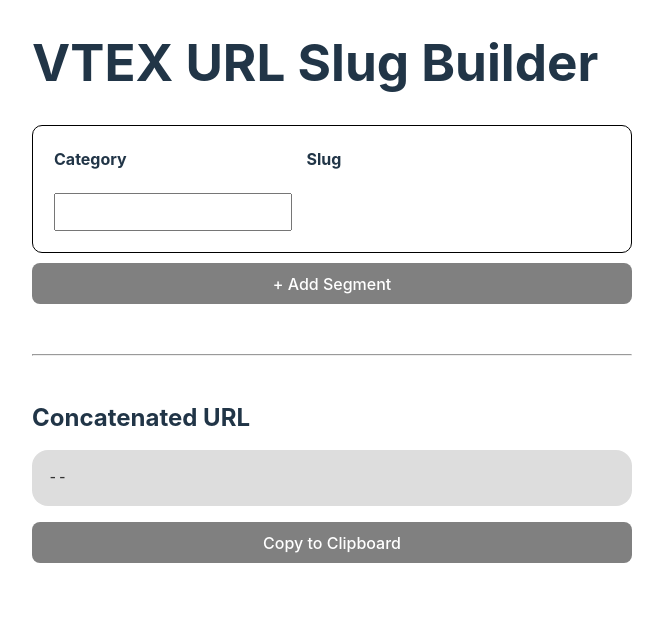
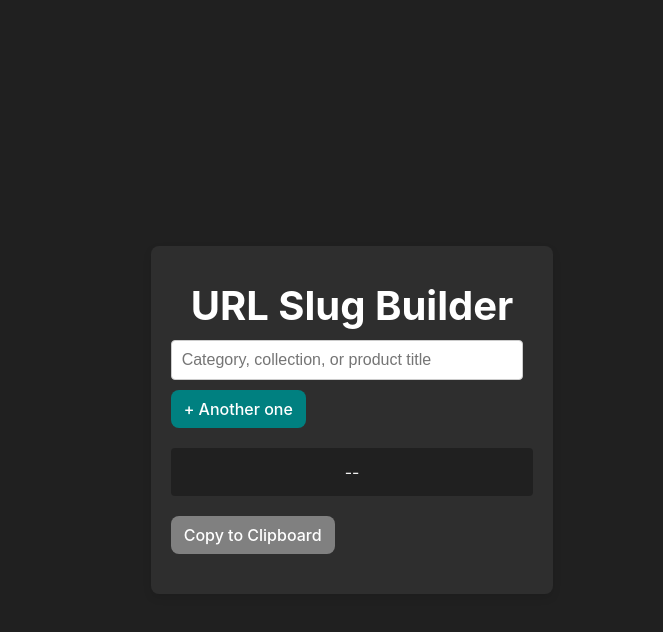
Before and after one commit to batzlerg/vtex-url-slug-builder, a React (Vite) app: page / in a window 1280 px wide. Shown: the top 632 px of the page, without its empty margins (308-971 px from the left). Built offline with nearby package versions, Linux system fonts and the light colour scheme.

Commit message:
basic redesign to simplify

```diff
--- a/src/App.tsx
+++ b/src/App.tsx
@@ -1,129 +1,83 @@
-import React, { useState, useEffect } from "react";
+import React, { useState } from "react";
 import { slugify } from "./utils";
 
-// Main App component
-function App() {
+const App = () => {
   const [inputs, setInputs] = useState<string[]>([""]);
-  const [isCopied, setIsCopied] = useState(false);
+  const [output, setOutput] = useState("");
 
-  useEffect(() => {
-    // Read initial state from the URL hash
-    const handleHashChange = () => {
-      const hash = decodeURI(window.location.hash.substring(1));
-      const segments = hash.split("/").filter((segment) => segment !== "");
-      if (segments && segments.some((s) => ![undefined, ""].includes(s))) {
-        setInputs(segments);
-      }
+  const handleInputChange =
+    (index: number) => (e: React.ChangeEvent<HTMLInputElement>) => {
+      const newInputs = [...inputs];
+      newInputs[index] = e.target.value;
+      setInputs(newInputs);
+      updateOutput(newInputs);
     };
 
-    // handle base case of data already in the URL
-    handleHashChange();
-
-    window.addEventListener("hashchange", handleHashChange);
-
-    // Clean up the event listener when the component unmounts
-    return () => {
-      window.removeEventListener("hashchange", handleHashChange);
-    };
-  }, []);
-
-  useEffect(() => {
-    // Update URL hash when inputs state changes
-    const newHash = `/${inputs.filter((slug) => slug !== "").join("/")}`;
-    window.location.hash = newHash;
-  }, [inputs]);
-
-  const handleInputChange = (index: number, value: string) => {
-    const newInputs = [...inputs];
-    newInputs[index] = value;
-    setInputs(newInputs);
+  const addInputField = () => {
+    setInputs([...inputs, ""]);
   };
 
-  const handleRemoveInput = (indexToRemove: number) => {
-    const newInputs = [...inputs];
-    newInputs.splice(indexToRemove, 1);
-    if (newInputs.length > 0) {
-      setInputs(newInputs);
-    } else {
-      setInputs([""]);
-    }
+  const removeInputField = (index: number) => () => {
+    const newInputs = inputs.filter((_, i) => i !== index);
+    setInputs(newInputs);
+    updateOutput(newInputs);
   };
 
-  const copyToClipboard = (text: string) => {
-    console.log(`copied "${text}"`);
-    navigator.clipboard.writeText(text).then(
-      () => {
-        setIsCopied(true);
-        setTimeout(() => setIsCopied(false), 2000);
-      },
-      (err) => {
-        console.error(err);
-      },
-    );
+  const updateOutput = (inputs: string[]) => {
+    const slugifiedStrings = inputs.map((input) => slugify(input));
+    setOutput(slugifiedStrings.join("/"));
   };
 
-  const concatUrl = inputs
-    .map(slugify)
-    .filter((slug) => slug !== "")
-    .join("/");
+  const copyToClipboard = () => {
+    navigator.clipboard.writeText(output);
+    alert("Copied to clipboard!");
+  };
 
   return (
-    <div style={{ width: "100%" }}>
-      <h1>VTEX URL Slug Builder</h1>
-      <table style={{ width: "100%" }}>
-        <thead>
-          <tr>
-            <th style={{ width: "45%" }}>Category</th>
-            <th style={{ width: "50%" }}>Slug</th>
-            <th style={{ width: "5%" }}></th>
-          </tr>
-        </thead>
-        <tbody>
+    <div className="container">
+      <h1>URL Slug Builder</h1>
+      <div className="module-wrapper">
+        <div className="input-group-container">
           {inputs.map((input, index) => (
-            <tr key={index}>
-              <td>
-                <input
-                  type="text"
-                  value={inputs[index] || ""}
-                  onChange={(e) => handleInputChange(index, e.target.value)}
-                />
-              </td>
-              <td>{slugify(inputs[index] || "")}</td>
-              {inputs[index] !== "" && (
-                <td
-                  style={{ cursor: "pointer" }}
-                  onClick={() => handleRemoveInput(index)}
+            <div key={index} className="input-group">
+              <input
+                type="text"
+                value={input}
+                onChange={handleInputChange(index)}
+                placeholder="Category, collection, or product title"
+                className="input-field"
+              />
+              {Boolean(input) && (
+                <button
+                  onClick={removeInputField(index)}
+                  disabled={inputs.length === 1}
+                  className="square-button"
+                  aria-label="Remove"
                 >
-                  ❌
-                </td>
+                  &#10006;
+                </button>
               )}
-            </tr>
+            </div>
           ))}
-        </tbody>
-      </table>
-      <div style={{ display: "flex", flexDirection: "column" }}>
-        <button
-          onClick={() => setInputs([...inputs, ""])}
-          disabled={inputs[inputs.length - 1] === ""}
-        >
-          + Add Segment
+        </div>
+        <button onClick={addInputField} >
+          + Another one
         </button>
       </div>
-      <hr />
-      <div style={{ marginTop: "10px" }}>
-        <h2>Concatenated URL</h2>
-        <pre>{concatUrl ? `/${concatUrl}` : "--"}</pre>
-        <div style={{ display: "flex", flexDirection: "column" }}>
-          <button
-            onClick={() => copyToClipboard(`/${concatUrl}`)}
-            disabled={concatUrl == ""}
-          >
-            {isCopied ? "Copied!" : "Copy to Clipboard"}
-          </button>
+      <div className="module-wrapper">
+        <div className={`output ${Boolean(output) ? "" : "placeholder"}`}>
+          {output}
         </div>
+        <button
+          onClick={copyToClipboard}
+          disabled={!output}
+
+        >
+          Copy to Clipboard
+        </button>
       </div>
     </div>
   );
-}
+};
 
 export default App;
--- a/src/index.css
+++ b/src/index.css
@@ -1,13 +1,16 @@
 :root {
-  font-family: Inter, Avenir, Helvetica, Arial, sans-serif;
-  font-size: 16px;
-  line-height: 24px;
-  font-weight: 400;
-
-  color-scheme: light dark;
-  color: rgba(255, 255, 255, 0.87);
-  background-color: #242424;
-
+  --font-family: Inter, Avenir, Helvetica, Arial, sans-serif;
+  --font-size: 1rem;
+  --line-height: 1.75rem;
+  --font-weight: 400;
+  --color: #ffffff;
+  --background-color: #242424;
+  --container-background-color: #2e2e2e;
+  --primary-color: #008080;
+  --hover-color: #005f5f;
+  --disabled-color: #808080;
+  --output-text-color: #333333;
+  --module-margin-bottom: 1.25rem;
   font-synthesis: none;
   text-rendering: optimizeLegibility;
   -webkit-font-smoothing: antialiased;
@@ -15,103 +18,135 @@
   -webkit-text-size-adjust: 100%;
 }
 
-a {
-  font-weight: 500;
-  color: #646cff;
-  text-decoration: inherit;
-}
-a:hover {
-  color: #535bf2;
-}
-
 body {
   margin: 0 auto;
   display: flex;
+  justify-content: center;
+  align-items: center;
+  min-width: 20rem;
+  min-height: 100vh;
+  max-width: 100%; /* Mobile-first: max-width 100% */
+  padding: 1rem; /* Mobile-first: padding 1rem */
+  background-color: var(--background-color);
+  color: var(--color);
+  font-family: var(--font-family);
+  font-size: var(--font-size);
+  line-height: var(--line-height);
+  font-weight: var(--font-weight);
+}
 
-  justify-content: center;
-  min-width: 320px;
-  min-height: 100vh;
-  max-width: 600px;
+.container {
+  width: 100%;
+  max-width: 100%; /* Mobile-first: max-width 100% */
+  padding: 1rem; /* Mobile-first: padding 1rem */
+  background-color: var(--container-background-color);
+  border-radius: 0.5rem;
+  box-shadow: 0 0.25rem 0.5rem rgba(0, 0, 0, 0.1);
 }
 
 h1 {
-  font-size: 3.2em;
-  line-height: 1.1;
+  font-size: 2.5rem;
+  margin-bottom: 1.25rem;
+  text-align: center;
+}
+
+.module-wrapper {
+  margin-bottom: var(--module-margin-bottom);
+}
+
+.input-group-container {
+  margin-bottom: 0.625rem;
+}
+
+.input-group {
+  display: flex;
+  align-items: center;
+  margin-bottom: 0.625rem;
+}
+
+.input-field {
+  flex: 1;
+  padding: 0.625rem;
+  border: 0.0625rem solid #cccccc;
+  border-radius: 0.25rem;
+  font-size: 1rem;
+  margin-right: 0.625rem;
 }
 
 button {
-  border-radius: 8px;
-  border: 1px solid transparent;
-  padding: 0.6em 1.2em;
-  font-size: 1em;
+  border-radius: 0.5rem;
+  border: 0.0625rem solid transparent;
+  padding: 0.5rem 0.75rem;
+  font-size: 1rem;
   font-weight: 500;
   font-family: inherit;
-  background-color: teal;
+  background-color: var(--primary-color);
+  color: #ffffff;
   cursor: pointer;
-  transition: border-color 0.25s;
+  transition: background-color 0.25s, border-color 0.25s;
 }
+
 button:hover {
-  border-color: #646cff;
+  background-color: var(--hover-color);
 }
-button:focus,
-button:focus-visible {
-  outline: 4px auto -webkit-focus-ring-color;
+
+button:focus {
+  outline: 0.25rem auto -webkit-focus-ring-color;
 }
+
 button:disabled {
-  background-color: grey;
+  background-color: var(--disabled-color);
   cursor: not-allowed;
 }
 
-table {
-  border-spacing: 20px;
-  border-collapse: separate;
-  border: 1px solid black;
-  margin-bottom: 10px;
-  table-layout: fixed;
-  border-radius: 10px;
+.square-button {
+  width: 2.5rem;
+  height: 2.5rem;
+  display: flex;
+  align-items: center;
+  justify-content: center;
+  padding: 0;
 }
 
-td {
-  margin: 0;
-  /* padding: 10px; */
-  /* border: 10px solid black; */
+.output {
+  background-color: var(--background-color);
+  padding: 0.625rem;
+  border-radius: 0.25rem;
+  margin-bottom: 1.25rem;
+  font-size: 1rem;
+  word-wrap: break-word;
+  text-align: center;
+  color: var(--output-text-color);
+  min-height: 1.5rem;
 }
 
-th {
-  text-align: left;
+.placeholder::before {
+  content: "--";
+  display: block;
+  color: var(--output-text-color);
 }
 
-pre {
-  background-color: #333;
-  border-radius: 1rem;
-  padding: 1rem;
-  overflow: auto;
+@media (min-width: 600px) {
+  body, .container {
+    max-width: 37.5rem; /* Adjust for larger screens */
+    padding: 1.25rem; /* Adjust for larger screens */
+  }
+}
+
+@media (prefers-color-scheme: dark) {
+  :root {
+    --color: #213547;
+    --background-color: #f1f1f1;
+    --container-background-color: #ffffff;
+    --output-text-color: #333333;
+  }
 }
 
 @media (prefers-color-scheme: light) {
   :root {
-    color: #213547;
-    background-color: #ffffff;
-  }
-  a:hover {
-    color: #747bff;
-  }
-  button {
-    background-color: teal;
-    color: #fff;
-  }
-  pre {
-    background-color: #ddd;
-    color: #333;
+    --color: #ffffff;
+    --background-color: #202020;
+    --container-background-color: #2e2e2e;
+    --output-text-color: #f0f0f0;
   }
 }
-
-input {
-  width: 100%;
-  height: 100%;
-  height: 32px;
-}
-
-hr {
-  margin: 50px 0;
-}
```
